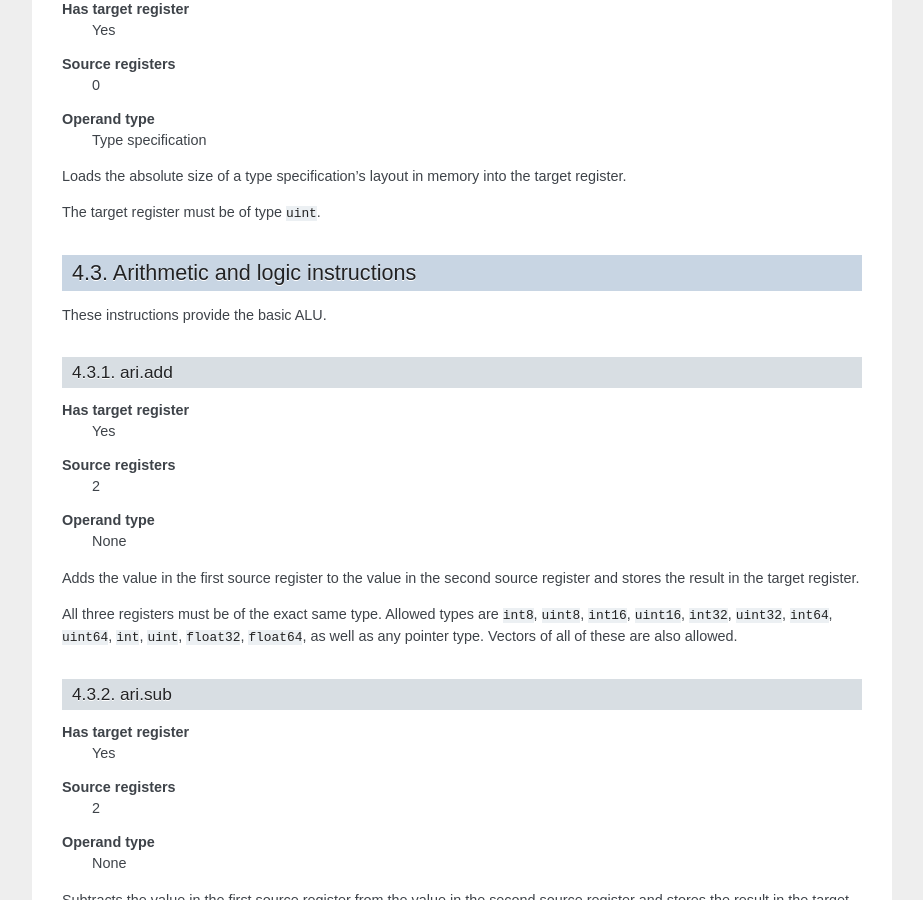
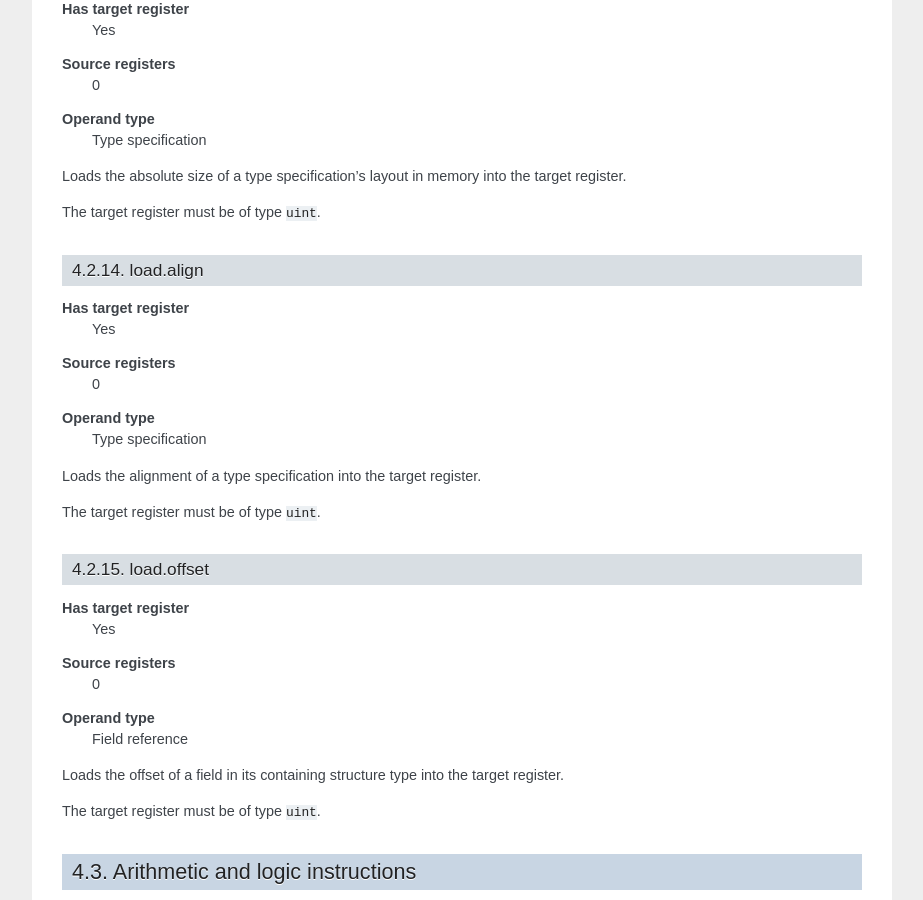
Before and after one commit to lycus/mci, a Sphinx documentation site: the page built from docs/instruction_set.rst, in a window 1280 px wide and 900 px high, scrolled down 5906 px. Shown: the whole window, without its empty margins (198-1121 px from the left). Built offline with Sphinx 7.4.7, drawn with Linux system fonts in a browser that asks for light colours; some of the changed text lies outside the part shown.

Commit message:
Introduce load.align and load.offset opcodes.

```diff
--- a/docs/instruction_set.rst
+++ b/docs/instruction_set.rst
@@ -293,6 +293,35 @@ load.size
     Type specification
 
 Loads the absolute size of a type specification's layout in memory into the
+target register.
+
+The target register must be of type ``uint``.
+
+load.align
+----------
+
+**Has target register**
+    Yes
+**Source registers**
+    0
+**Operand type**
+    Type specification
+
+Loads the alignment of a type specification into the target register.
+
+The target register must be of type ``uint``.
+
+load.offset
+-----------
+
+**Has target register**
+    Yes
+**Source registers**
+    0
+**Operand type**
+    Field reference
+
+Loads the offset of a field in its containing structure type into the
 target register.
 
 The target register must be of type ``uint``.
```
Also changed, not shown: 2 other files.
